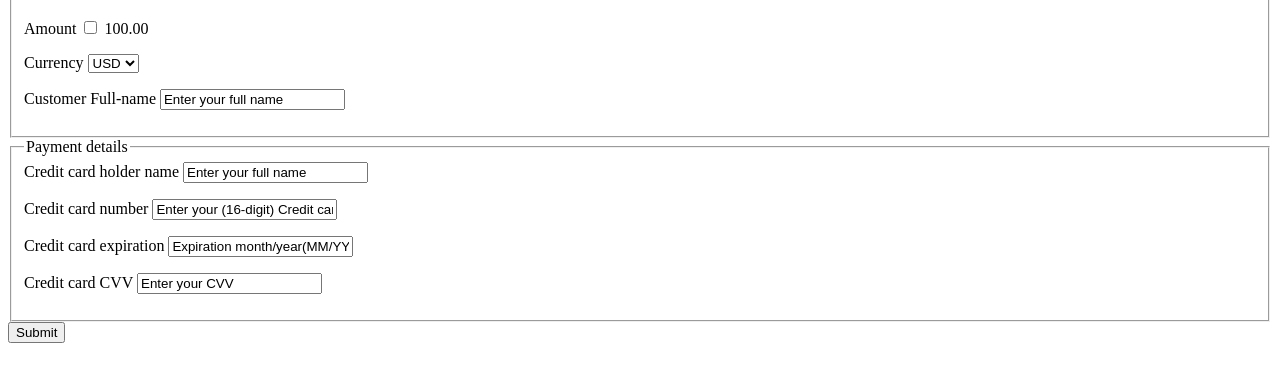
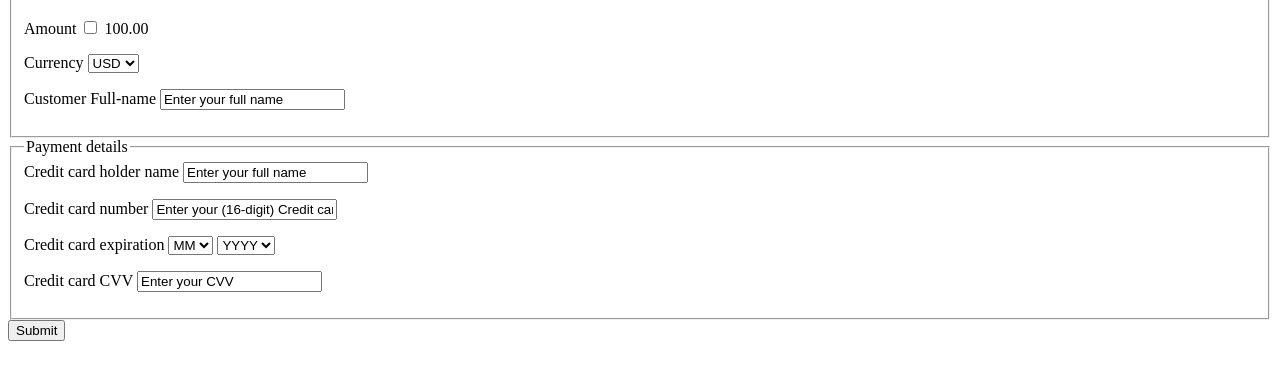
Before and after one commit to Keerthana4893/Paypal-payment-integration, a website: page views/index.html in a window 1280 px wide. Shown: the part 101-482 px from the top of the page. Drawn offline with Linux system fonts and the light colour scheme.

Commit message:
Update index.html

```diff
--- a/views/index.html
+++ b/views/index.html
@@ -12,7 +12,7 @@
     <legend> Order details </legend>
   <p> <label> Amount </label>
         <input type = "checkbox"
-    name = "Amount" value = "amount"> 100.00 </p>
+    name = "Amount" value = "price"> 100.00 </p>
 <p>
     <div>
   <label> Currency </label>
@@ -43,8 +43,31 @@
 <p>
     <div>
   <label> Credit card expiration </label>
-  <input type="text" id="cc_exp" value="Expiration month/year(MM/YYYY)">
-  </div>
+   <select name="cc_expiry_month">
+        <option> MM </option>
+        <option value="01"> 01 </option>
+        <option value="02"> 02 </option>
+        <option value="03"> 03 </option>
+        <option value="04"> 04 </option>
+        <option value="05"> 05 </option>
+        <option value="06"> 06 </option>
+        <option value="07"> 07 </option>
+        <option value="08"> 08 </option>
+        <option value="09"> 09 </option>
+        <option value="10"> 10 </option>
+        <option value="11"> 11 </option>
+        <option value="12"> 12 </option>
+      </select>
+      <select name="cc_expiry_year">
+        <option> YYYY </option>
+        <option value="2021"> 2021 </option>
+        <option value="2022"> 2022 </option>
+        <option value="2023"> 2023 </option>
+        <option value="2024"> 2024 </option>
+        <option value="2025"> 2025 </option>
+        <option value="2026"> 2026 </option>
+      </select>
+</div>
 </p>
 <p>
     <div>
```
